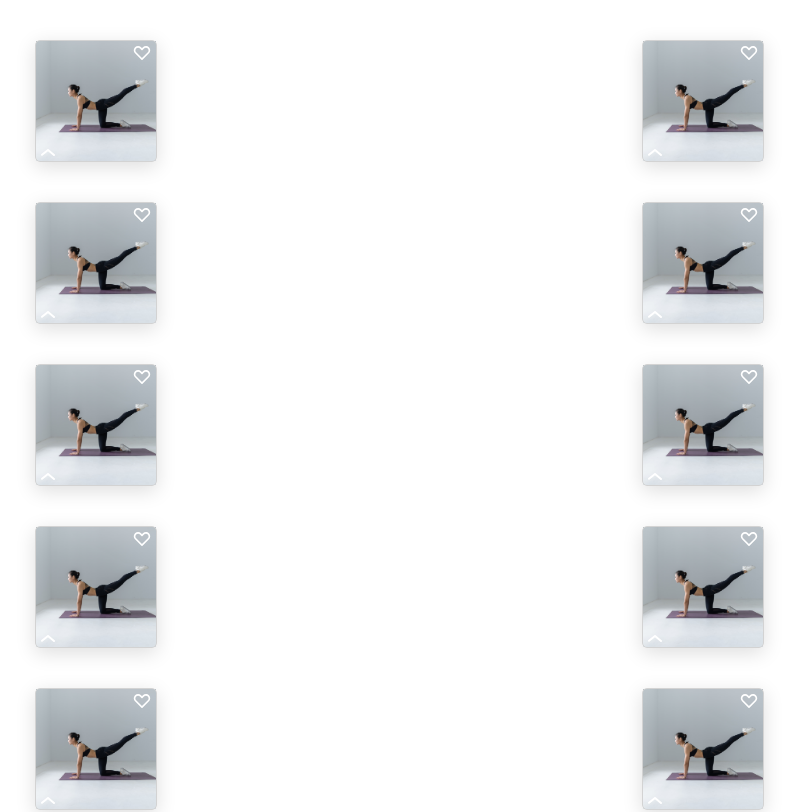
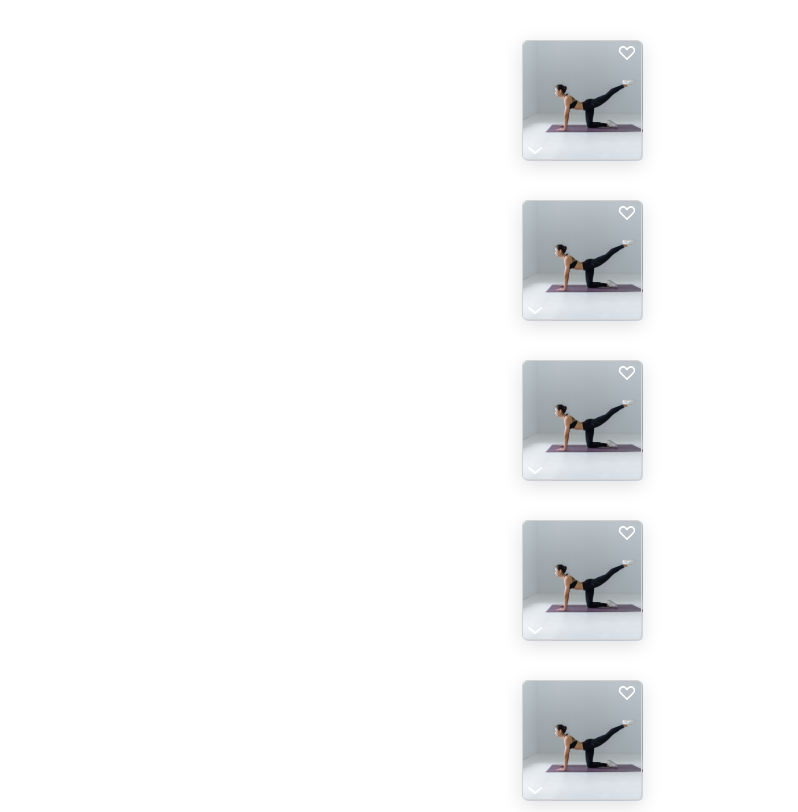
Before and after one commit to mariniem/capstone-project, a React (Create React App) app: page / in a window 1280 px wide. Shown: the top 812 px of the page, without its empty margins (13-811 px from the left). Built offline with nearby package versions, Linux system fonts and the light colour scheme.

Commit message:
Add heart bookmark without styling

```diff
--- a/public/index.html
+++ b/public/index.html
@@ -2,9 +2,10 @@
 <html lang="en">
   <head>
     <link
-      href="https://fonts.googleapis.com/css?family=Nunito|Raleway|Source+Sans+Pro&display=swap"
+      href="https://fonts.googleapis.com/css?family=Nunito:400,700&display=swap"
       rel="stylesheet"
     />
+
     <meta charset="utf-8" />
     <meta name="viewport" content="width=device-width, initial-scale=1" />
     <meta name="theme-color" content="#000000" />
--- a/src/App.js
+++ b/src/App.js
@@ -1,18 +1,39 @@
 import React, { useState } from 'react'
-import ExerciseList from './ExerciseList'
-/* import Globalstyle from './GlobalStyle' */
+import styled from 'styled-components/macro'
+import Exercise from './Exercise'
+import exerciseData from './exercises.json'
+import GlobalStyle from './GlobalStyle'
 
 function App() {
-  const [isLiked, setIsLiked] = useState(false)
-  function heartOnClick() {
-    setIsLiked(() => !isLiked)
-  }
+  //const [isLiked, setIsLiked] = useState(false)
+  const [exercises, setExercises] = useState(exerciseData)
+
   return (
     <div>
-      {/* <Globalstyle></Globalstyle> */}
-      <ExerciseList heartOnClick={heartOnClick} isLiked={isLiked} />
+      <GlobalStyle />
+
+      {exercises.map((exercise, id) => {
+        return (
+          <Exercise
+            title={exercise.title}
+            description={exercise.description}
+            image={exercise.image}
+            key={exercise.id}
+            heartOnClick={() => heartOnClick(id)}
+            isLiked={exercise.isLiked}
+          />
+        )
+      })}
     </div>
   )
+  function heartOnClick(id) {
+    const exercise = exercises[id]
+    setExercises([
+      ...exercises.slice(0, id),
+      { ...exercise, isLiked: !exercise.isLiked },
+      ...exercises.slice(id + 1),
+    ])
+  }
 }
 
 export default App
--- a/src/Exercise.js
+++ b/src/Exercise.js
@@ -13,6 +13,7 @@ export default function Exercise({
   isLiked,
 }) {
   return (
+    <Grid>
       <ExerciseWrapper>
         <ExerciseImages src={image} />
         <HeartBookmark
@@ -25,8 +26,17 @@ export default function Exercise({
           description={description}
         ></ToggleDescription>
       </ExerciseWrapper>
+    </Grid>
   )
 }
+
+const Grid = styled.div`
+  display: Grid;
+  grid-template-columns: 1fr 1fr;
+  margin: 40px;
+  row-gap: 40px;
+  margin-right: 10px;
+`
 
 const ExerciseWrapper = styled.section`
   border-radius: 5px;
@@ -44,6 +54,7 @@ const ExerciseImages = styled.img`
   object-fit: cover;
   position: absolute;
   z-index: -100;
+  border-radius: 5px;
 `
 
 Exercise.propTypes = {
--- a/src/ExerciseList.js
+++ /dev/null
@@ -1,33 +0,0 @@
-import styled from 'styled-components/macro'
-import React from 'react'
-import PropTypes from 'prop-types'
-import exerciseData from './exercises.json'
-import Exercise from './Exercise'
-
-//return evtl raus????
-export default function ExerciseList({ heartOnClick, isLiked }) {
-  return (
-    <Grid>
-      {exerciseData.map(exercise => {
-        return (
-          <Exercise
-            title={exercise.title}
-            description={exercise.description}
-            image={exercise.image}
-            key={exercise.id}
-            heartOnClick={heartOnClick}
-            isLiked={isLiked}
-          />
-        )
-      })}
-    </Grid>
-  )
-}
-
-const Grid = styled.div`
-  display: Grid;
-  grid-template-columns: 1fr 1fr;
-  margin: 40px;
-  row-gap: 40px;
-  margin-right: 10px;
-`
--- a/src/GlobalStyle.js
+++ b/src/GlobalStyle.js
@@ -10,6 +10,7 @@ body {
   display: grid;
   justify-content: center;
   align-items: center;
+  font-family: 'Nunito', sans-serif;
 }
 `
 
--- a/src/HeartBookmark.js
+++ b/src/HeartBookmark.js
@@ -1,16 +1,17 @@
 import styled from 'styled-components/macro'
-import React, { useState } from 'react'
+import React from 'react'
 import HeartLike from './Icons/Heart like.svg'
 import HeartUnlike from './Icons/Heart unlike.svg'
 
 export default function({ heartOnClick, isLiked }) {
   const showLike = isLiked ? HeartLike : HeartUnlike
+  //setIsLiked(() => !isLiked)
 
   return (
     <HeartBookmarkStyled
       src={showLike}
       isLiked={isLiked}
-      onClick={() => heartOnClick()}
+      onClick={heartOnClick}
     ></HeartBookmarkStyled>
   )
 }
--- a/src/ToggleTitleDescription.js
+++ b/src/ToggleTitleDescription.js
@@ -2,13 +2,13 @@ import styled from 'styled-components/macro'
 import React, { useState } from 'react'
 import DescriptionButton from './DescriptionButton'
 import ExerciseButton from './ExerciseButton'
-import ArrowUp from './Icons/Arrow up.svg'
+import ArrowDown from './Icons/Arrow down.svg'
 
 export default function ToggleTitleDescription({ title, description }) {
   const [isDescriptionShown, setIsDescriptionShwon] = useState(false)
 
   const onButtonClick = () => setIsDescriptionShwon(!isDescriptionShown)
-  const showButton = isDescriptionShown ? '' : ArrowUp
+  const showButton = isDescriptionShown ? '' : ArrowDown
 
   return (
     <>
@@ -36,7 +36,7 @@ const DescriptionWrapper = styled.div`
   border-radius: 3px;
   box-shadow: 0 5px 20px #0002;
   background: #647d91;
-  opacity: 0.9;
+  opacity: 0.95;
 
   &: after {
     content: '';
@@ -45,7 +45,7 @@ const DescriptionWrapper = styled.div`
     border-bottom-color: #647d91;
     bottom: 100%;
     left: 10%;
-    opacity: 0.9;
+    opacity: 0.95;
   }
 `
 
@@ -53,7 +53,6 @@ const Title = styled.p`
   color: #f2f2f2;
   font-size: 12px;
   font-weight: bold;
-  font-family: 'Nunito', sans-serif;
   padding-top: 20px;
   margin: 5px;
   position: relative;
@@ -61,7 +60,6 @@ const Title = styled.p`
 const Description = styled.p`
   color: #f2f2f2;
   font-size: 10px;
-  font-family: 'Nunito', sans-serif;
   margin: 5px;
-  padding: 5px;
+  padding-bottom: 5px;
 `
--- a/src/exercises.json
+++ b/src/exercises.json
@@ -3,60 +3,70 @@
     "title": "Squats",
     "description": "Lorem ipsum dolor sit amet consectetur adipisicing elit. Rem dignissimos dolorum ex aliquid.",
     "image": "/pictures/KickbacksLegStretched.jpg",
-    "id": "1"
+    "id": "1",
+    "isLiked": false
   },
   {
     "title": "High Lunge",
     "description": "Lorem ipsum dolor sit amet consectetur adipisicing elit. Rem dignissimos dolorum ex aliquid.",
     "image": "/pictures/KickbacksLegStretched.jpg",
-    "id": "2"
+    "id": "2",
+    "isLiked": false
   },
   {
     "title": "Kickbacks",
     "description": "Lorem ipsum dolor sit amet consectetur adipisicing elit. Rem dignissimos dolorum ex aliquid.",
     "image": "/pictures/KickbacksLegStretched.jpg",
-    "id": "3"
+    "id": "3",
+    "isLiked": false
   },
   {
     "title": "Kickback with stretched legs",
-    "description": "Lorem ipsum dolor sit amet consectetur adipisicing elit. Rem dignissimos dolorum ex aliquid. Jsiusidsi djdjdjdjdjd djdkdjdjd djdjdjdjdj",
+    "description": "Lorem ipsum dolor sit amet consectetur adipisicing elit. Rem dignissimos dolorum ex aliquid. Lorem ipsum dolor sit amet consectetur adipisicing elit.",
     "image": "/pictures/KickbacksLegStretched.jpg",
-    "id": "4"
+    "id": "4",
+    "isLiked": false
   },
   {
     "title": "King Dancer",
     "description": "Lorem ipsum dolor sit amet consectetur adipisicing elit. Rem dignissimos dolorum ex aliquid.",
     "image": "/pictures/KickbacksLegStretched.jpg",
-    "id": "5"
+    "id": "5",
+    "isLiked": false
   },
   {
     "title": "Lunges",
     "description": "Lorem ipsum dolor sit amet consectetur adipisicing elit. Rem dignissimos dolorum ex aliquid.",
     "image": "/pictures/KickbacksLegStretched.jpg",
-    "id": "6"
+    "id": "6",
+    "isLiked": false
   },
   {
     "title": "Plank",
     "description": "Lorem ipsum dolor sit amet consectetur adipisicing elit. Rem dignissimos dolorum ex aliquid.",
     "image": "/pictures/KickbacksLegStretched.jpg",
-    "id": "7"
+    "id": "7",
+    "isLiked": false
   },
   {
     "title": "Side Plank",
     "description": "Lorem ipsum dolor sit amet consectetur adipisicing elit. Rem dignissimos dolorum ex aliquid.",
     "image": "/pictures/KickbacksLegStretched.jpg",
-    "id": "8"
+    "id": "8",
+    "isLiked": false
   },
   {
     "title": "Sit-ups",
     "description": "Lorem ipsum dolor sit amet consectetur adipisicing elit. Rem dignissimos dolorum ex aliquid.",
     "image": "/pictures/KickbacksLegStretched.jpg",
-    "id": "9"
+    "id": "9",
+    "isLiked": false
   },
   {
     "title": "Spiderman Crunch",
     "description": "Lorem ipsum dolor sit amet consectetur adipisicing elit. Rem dignissimos dolorum ex aliquid.",
     "image": "/pictures/KickbacksLegStretched.jpg",
-    "id": "10"
+    "id": "10",
+    "isLiked": false
   }
 ]
```
Also changed, not shown: src/Icons/Arrow down.svg, 1 other file (tests, documents, lock files or other folders). Lines whose indentation alone changed are shown as unchanged.
